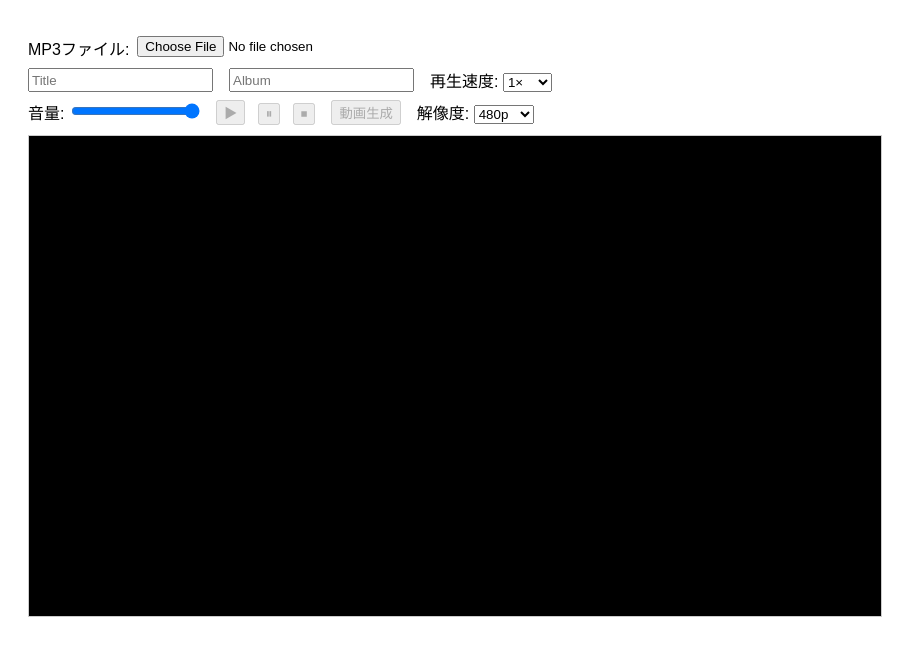
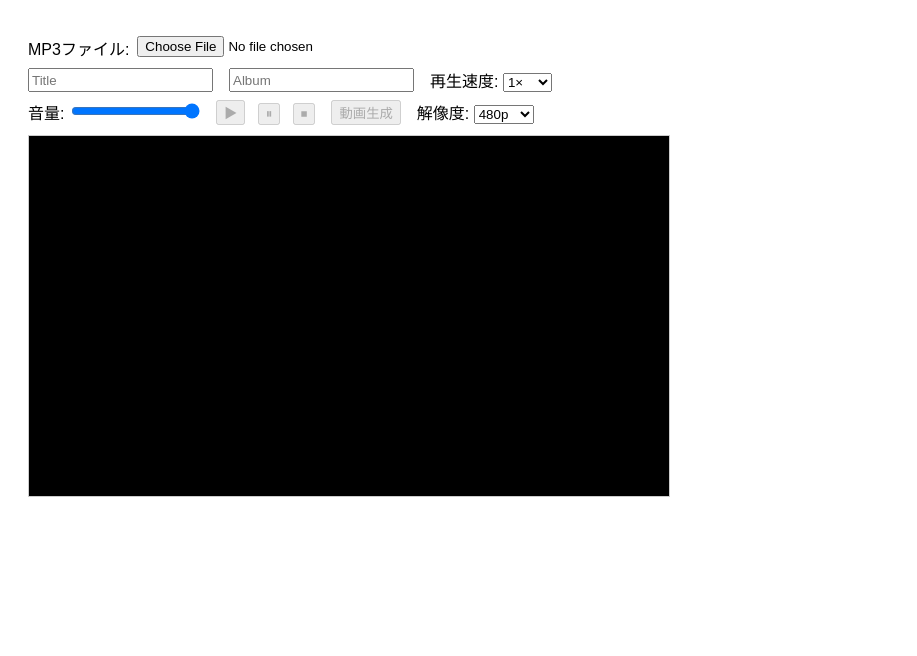
Before and after one commit to TakamiChie/audio2movie, a website built with Vite: page src/renderer/index.html in a window 1280 px wide. Shown: the whole page, without its empty margins (0-917 px from the left). Built offline with nearby package versions, Linux system fonts and the light colour scheme.

Commit message:
プレビュー画面のサイズ調整

```diff
--- a/src/renderer/index.html
+++ b/src/renderer/index.html
@@ -46,7 +46,7 @@
     </div>
   </div>
 
-  <canvas id="canvas" width="852" height="480"></canvas>
+  <canvas id="canvas" width="640" height="360"></canvas>
   <script src="main.mjs" type="module"></script>
 </body>
 
```
